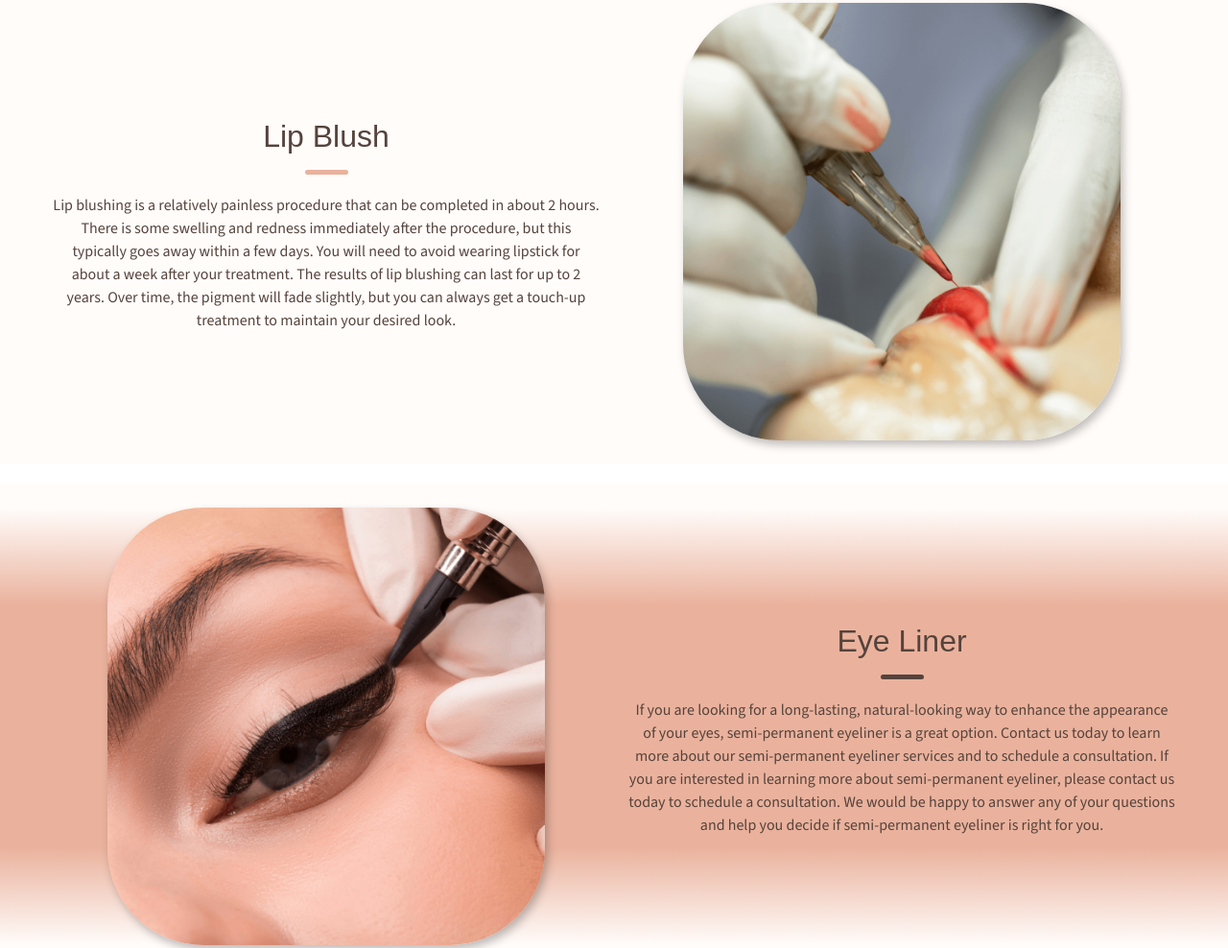
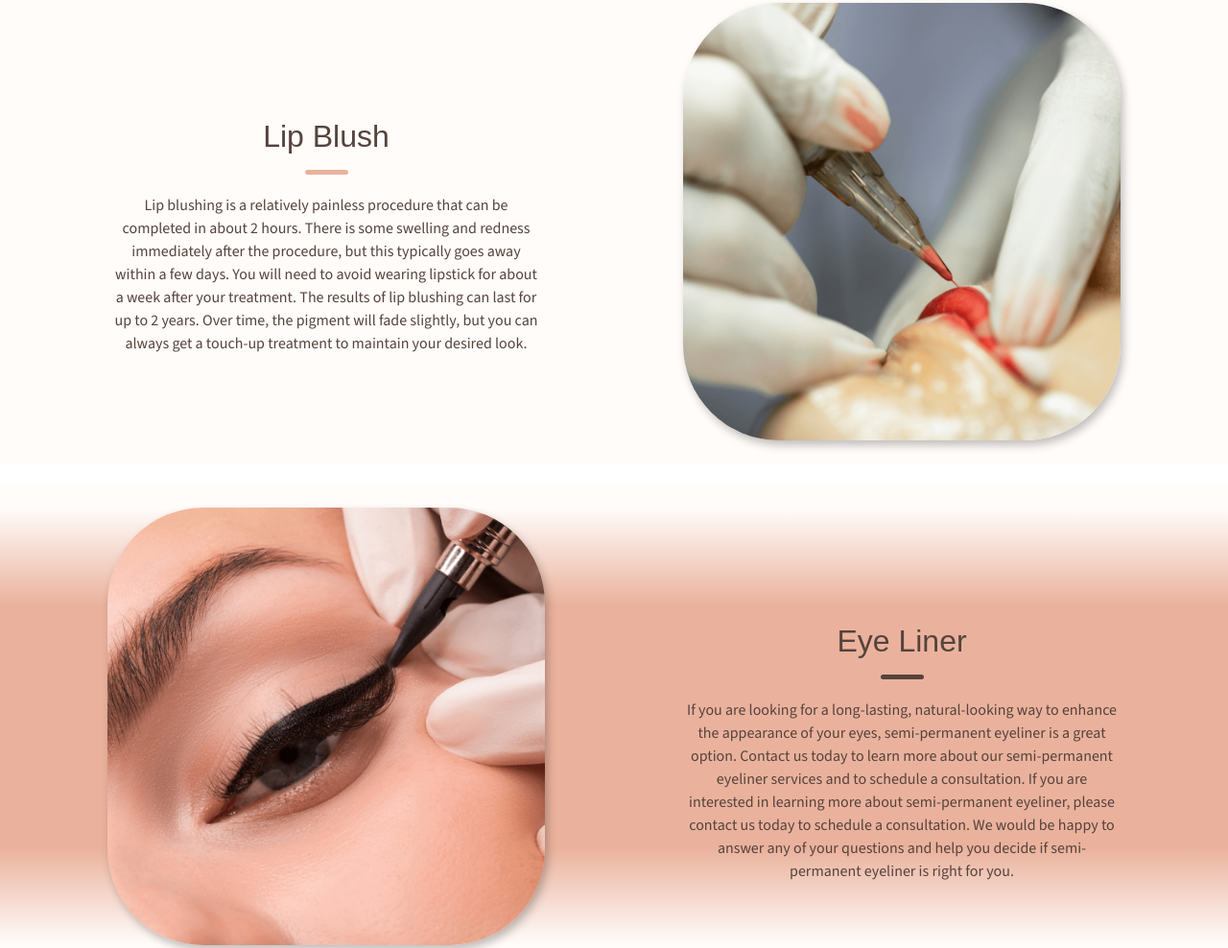
Before and after one commit to sdthomas91/n-g-spmu, a plain HTML site: page index.html in a window 1280 px wide. Shown: the part 1717-2705 px from the top of the page at 96% size. Drawn offline with nearby package versions, Linux system fonts and the light colour scheme.

Commit message:
added some further styling to text elements in services section to ensure fully responsive and nicely laid out across all screen sizes

```diff
--- a/assets/css/style.css
+++ b/assets/css/style.css
@@ -331,11 +331,13 @@ p {
 }
 
 .service-text {
-    margin-top: 60px;
+    margin-top: 30px;
+    margin-bottom: 20px;
 }
 
 .service-text p {
     margin-top: 20px;
+    padding: 0 60px;
 }
 
 
```
